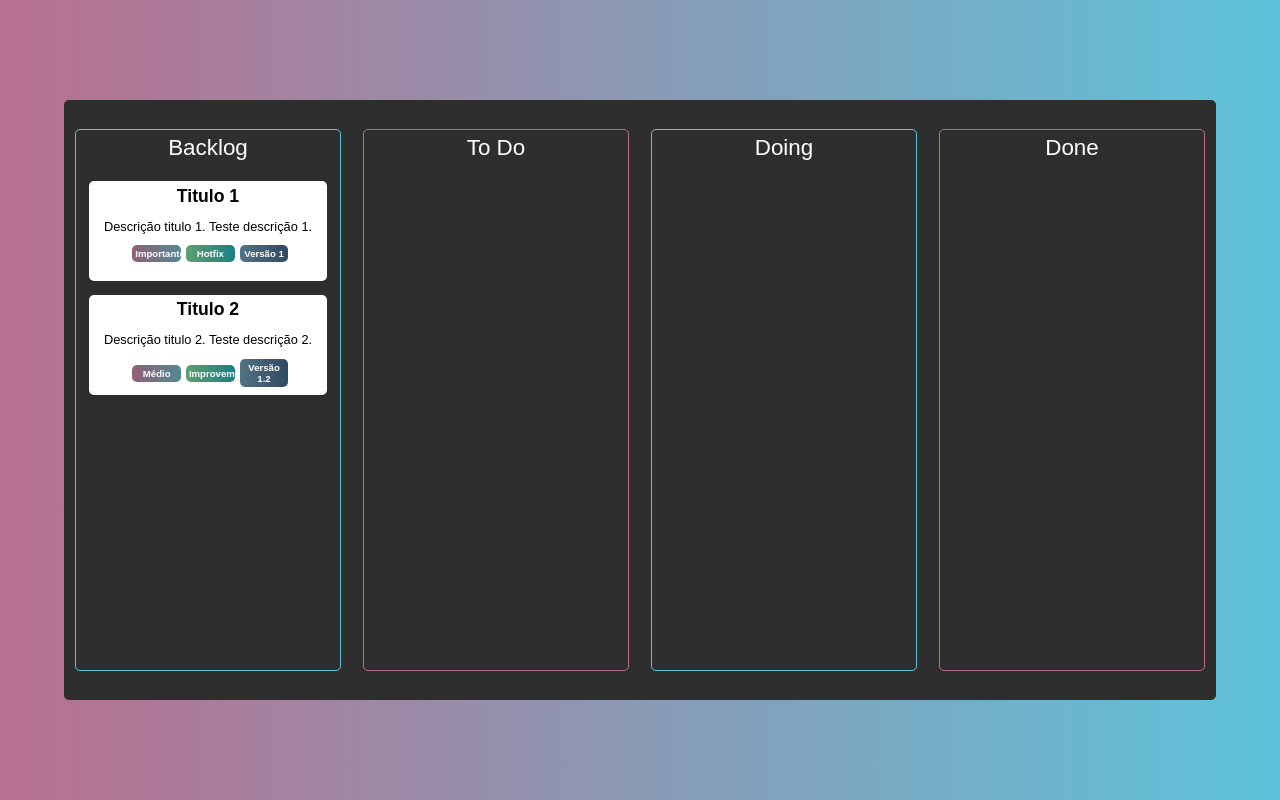
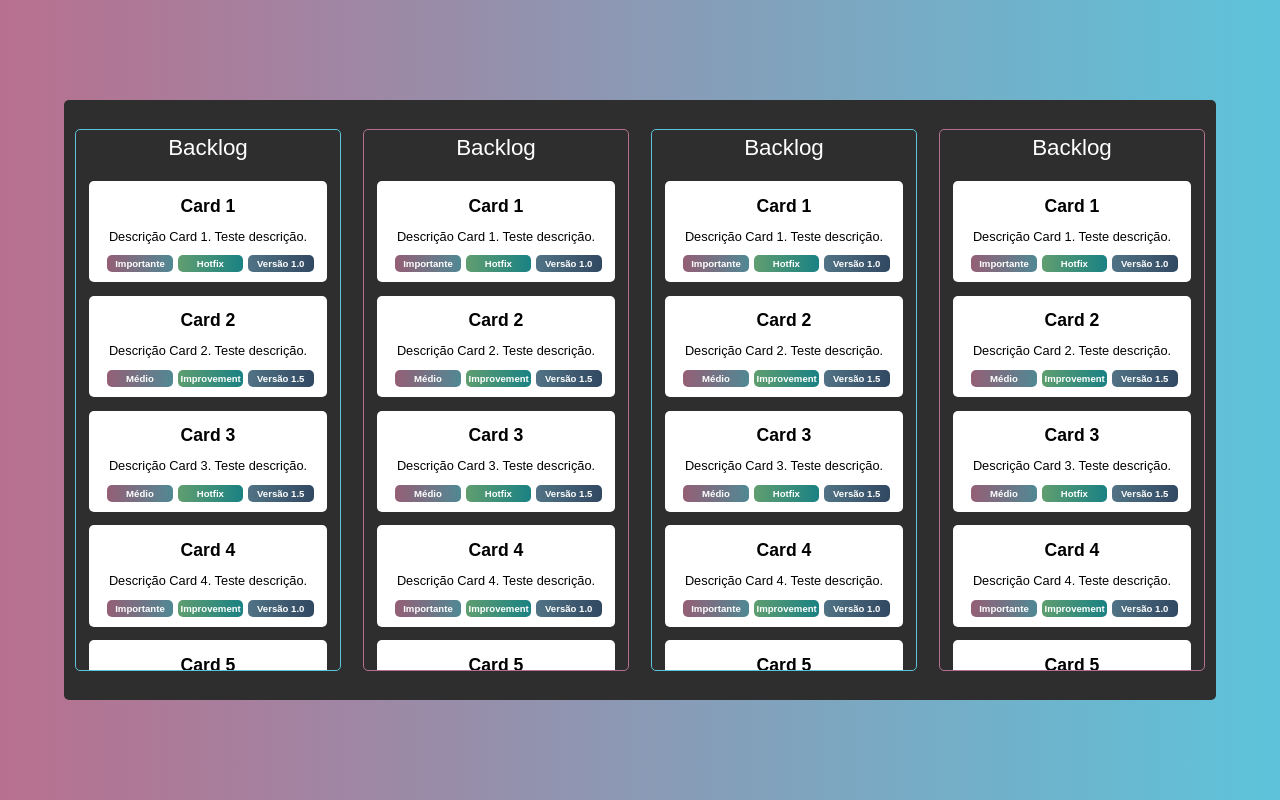
Before and after one commit to gbaierski/desenvolvimentoWeb1, a Vue app in the folder kanbanDevWeb/: page / in a window 1280 px wide. Built offline with nearby package versions, Linux system fonts and the light colour scheme.

Commit message:
Aplicar o v-for e corrigir detalhes visuais

```diff
--- a/kanbanDevWeb/src/App.vue
+++ b/kanbanDevWeb/src/App.vue
@@ -1,43 +1,14 @@
 <script setup>
+import CardContainer from './components/CardContainer.vue';
 </script>
 
 <template>
     <section id="kanbanContainer">
         <div id="kanban">
-            <div class="cardsContainer">
-                <div class="tituloCardContainer">Backlog</div>
-                <div class="cards">
-                    <div class="card">
-                        <div class="tituloCard">Titulo 1</div>
-                        <div class="descCard">Descrição titulo 1. Teste descrição 1.</div>
-                        <div class="tagsCard">
-                            <div class="tag tag1">Importante</div>
-                            <div class="tag tag2">Hotfix</div>
-                            <div class="tag tag3">Versão 1</div>
-                        </div>
-                    </div>
-
-                    <div class="card">
-                        <div class="tituloCard">Titulo 2</div>
-                        <div class="descCard">Descrição titulo 2. Teste descrição 2.</div>
-                        <div class="tagsCard">
-                            <div class="tag tag1">Médio</div>
-                            <div class="tag tag2">Improvement</div>
-                            <div class="tag tag3">Versão 1.2</div>
-                        </div>
-                    </div>
-                </div>
-            </div>
-            <div class="cardsContainer">
-                <div class="tituloCardContainer">To Do</div>
-
-            </div>
-            <div class="cardsContainer">
-                <div class="tituloCardContainer">Doing</div>
-            </div>
-            <div class="cardsContainer">
-                <div class="tituloCardContainer">Done</div>
-            </div>
+            <CardContainer />
+            <CardContainer />
+            <CardContainer />
+            <CardContainer />
         </div>
     </section>
 </template>
@@ -74,6 +45,7 @@
       border-radius: 5px;
       background: transparent;
       border: solid 1px hsla(334, 34%, 58%, 1);
+      overflow:auto;
   }
 
   .cardsContainer:nth-child(odd) {
@@ -88,11 +60,12 @@
   }
 
   .cards {
-      width: 100%;
-      height: 93%;
-      border-radius: 5px;
-      display: flex;
-      flex-direction: column;
+        width: 100%;
+        height: 93%;
+        border-radius: 5px;
+        display: flex;
+        flex-direction: column;
+        padding-bottom: 5%;
   }
 
   .card {
@@ -104,6 +77,8 @@
       color: black;
       text-align: center;
       border-radius: 5px;
+      padding-top: 10px;
+      padding-bottom: 10px;
   }
 
   .tituloCard {
@@ -130,7 +105,7 @@
       color: white;
       font-weight: bold;
       margin-left: 2%;
-      width: 18%;
+      width: 25%;
       border-radius: 5px;
   }
   .tag1 {
--- /dev/null
+++ b/kanbanDevWeb/src/components/CardContainer.vue
@@ -0,0 +1,34 @@
+<script>
+export default {
+    data() {
+        return {
+            cards : [
+            {id: 1, nome: "Card 1", desc: "Descrição Card 1. Teste descrição.", tag1: "Importante", tag2: "Hotfix", tag3: "Versão 1.0"},
+            {id: 2, nome: "Card 2", desc: "Descrição Card 2. Teste descrição.", tag1: "Médio", tag2: "Improvement", tag3: "Versão 1.5"},
+            {id: 3, nome: "Card 3", desc: "Descrição Card 3. Teste descrição.", tag1: "Médio", tag2: "Hotfix", tag3: "Versão 1.5"},
+            {id: 4, nome: "Card 4", desc: "Descrição Card 4. Teste descrição.", tag1: "Importante", tag2: "Improvement", tag3: "Versão 1.0"},
+            {id: 5, nome: "Card 5", desc: "Descrição Card 5. Teste descrição.", tag1: "Baixo", tag2: "Hotfix", tag3: "Versão 1.2"},
+            {id: 6, nome: "Card 6", desc: "Descrição Card 6. Teste descrição.", tag1: "Baixo", tag2: "Improvement", tag3: "Versão 1.0"},
+            ],
+        }
+
+    }
+}
+
+</script>
+<template>
+<div class="cardsContainer">
+<div class="tituloCardContainer">Backlog</div>
+<div class="cards">
+    <div class="card" v-for="card in cards" :key="card.id">
+        <div class="tituloCard">{{ card.nome }}</div>
+        <div class="descCard">{{ card.desc }}</div>
+        <div class="tagsCard">
+            <div class="tag tag1">{{ card.tag1 }}</div>
+            <div class="tag tag2">{{ card.tag2 }}</div>
+            <div class="tag tag3">{{ card.tag3 }}</div>
+        </div>
+    </div>
+</div>
+</div>
+</template>
```
